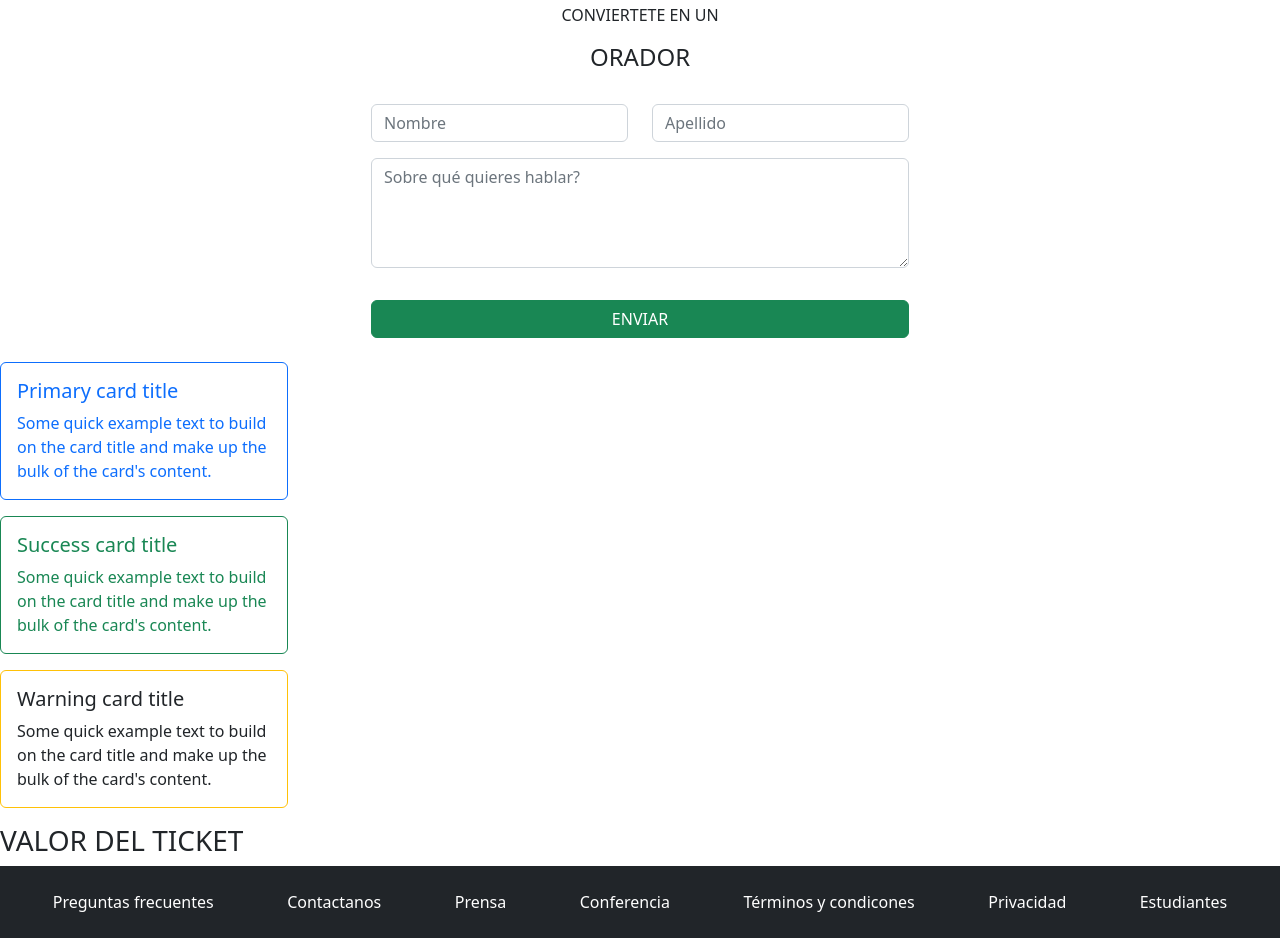
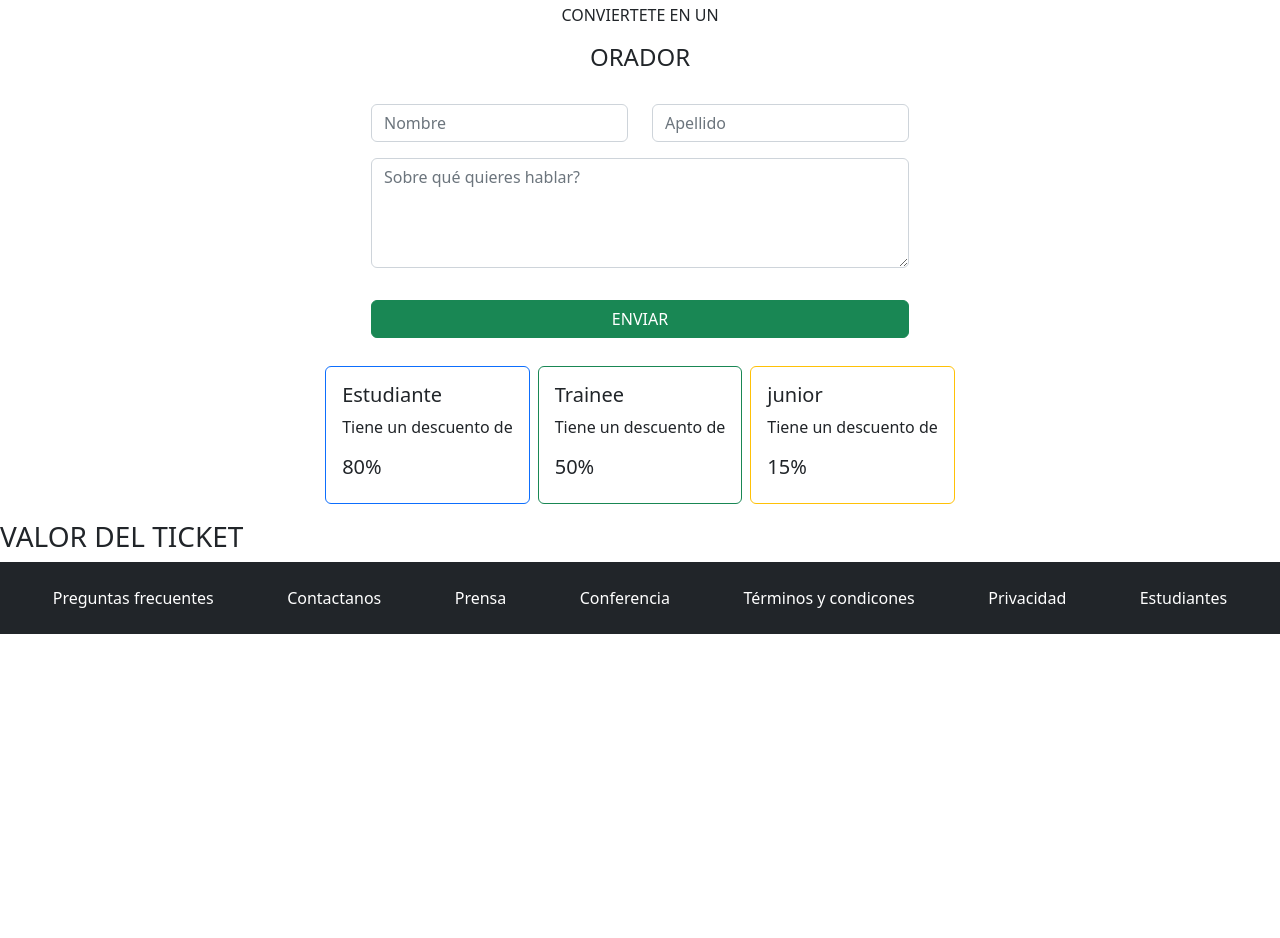
Before and after one commit to SOFIABERNABEICEJAS/Bootstrap-codo-codo, a plain HTML site: page index.html in a window 1280 px wide. Shown: the part 1663-2601 px from the top of the page. After the commit the page ends 2297 px from the top, so only its background shows below. Drawn offline with nearby package versions, Linux system fonts and the light colour scheme.

Commit message:
maquetado de comprar

```diff
--- a/index.html
+++ b/index.html
@@ -35,20 +35,20 @@
 					<div class="d-none d-sm-block">
 						<ul class="navbar-nav d-flex flex-row">
 							<li class="nav-item">
-								<a class="nav-link active p-2"  href="#conferencia"
+								<a class="nav-link active p-2"  href="#seccion-conferencia"
 									>La conferencia</a
 								>
 							</li>
 							<li class="nav-item">
-								<a class="nav-link p-2"  href="#lugar"
+								<a class="nav-link p-2"  href="#seccion-lugar"
 									>Lugar y fecha</a
 								>
 							</li>
 							<li class="nav-item">
-								<a class="nav-link p-2" href="#convertite">Conviertete en orador</a>
+								<a class="nav-link p-2" href="#seccion-convertite">Conviertete en orador</a>
 							</li>
 							<li class="nav-item">
-								<a class="nav-link link-success p-2" href="#comprar">Comprar tickets</a>
+								<a class="nav-link link-success p-2" href="#seccion-comprar">Comprar tickets</a>
 							</li>
 						</ul>
 					</div>
@@ -235,29 +235,32 @@
 
 				</form>
 			</section>
-			<section>
-				<div>
-					<div class="card border-primary mb-3" style="max-width: 18rem;">
+			<section id="seccion-comprar">
+				<div class="d-flex justify-content-center">
+					<div class="card border-primary mb-3 m-1" style="max-width: 18rem;">
 
-  <div class="card-body text-primary">
-    <h5 class="card-title">Primary card title</h5>
-    <p class="card-text">Some quick example text to build on the card title and make up the bulk of the card's content.</p>
+  <div class="card-body ">
+    <h5 class="card-title">Estudiante</h5>
+    <p class="card-text">  Tiene un descuento de</p>
+		 <h5 class="card-title">80%</h5>
   </div>
 </div>
 
-<div class="card border-success mb-3" style="max-width: 18rem;">
+<div class="card border-success mb-3 m-1" style="max-width: 18rem;">
 
-  <div class="card-body text-success">
-    <h5 class="card-title">Success card title</h5>
-    <p class="card-text">Some quick example text to build on the card title and make up the bulk of the card's content.</p>
+  <div class="card-body ">
+    <h5 class="card-title">Trainee</h5>
+    <p class="card-text">Tiene un descuento de</p>
+		 <h5 class="card-title">50%</h5>
   </div>
 </div>
 
-<div class="card border-warning mb-3" style="max-width: 18rem;">
+<div class="card border-warning mb-3 m-1" style="max-width: 18rem;">
 
   <div class="card-body">
-    <h5 class="card-title">Warning card title</h5>
-    <p class="card-text">Some quick example text to build on the card title and make up the bulk of the card's content.</p>
+    <h5 class="card-title"> junior</h5>
+    <p class="card-text">Tiene un descuento de</p>
+		 <h5 class="card-title">15%</h5>
   </div>
 </div>
 
```
